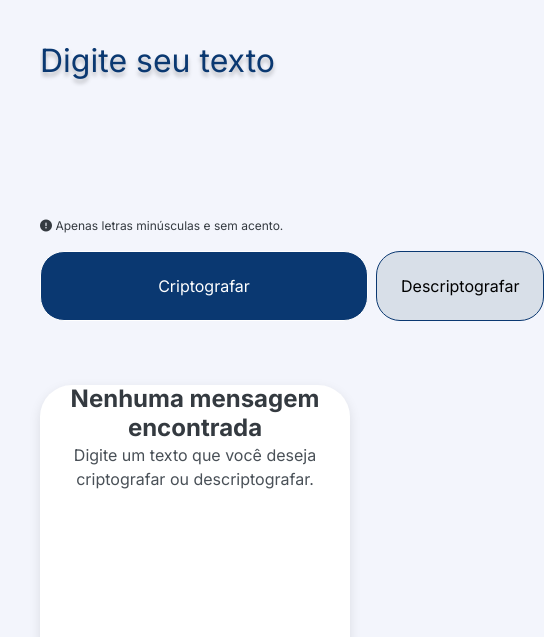
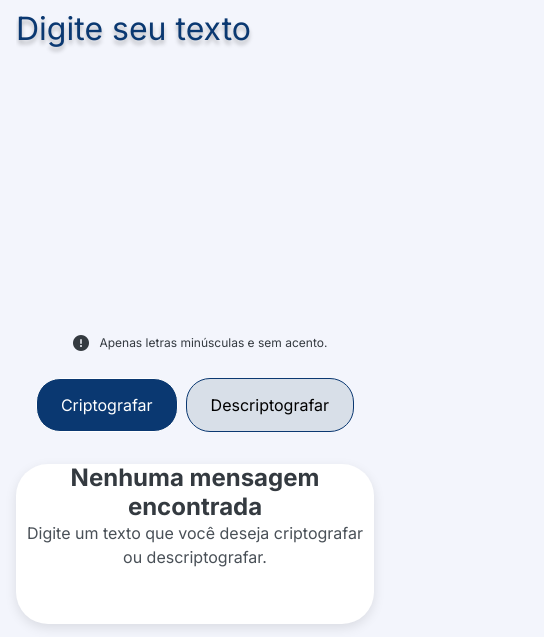
Before and after one commit to pedro1hen1/Decodificador-De-Texto, a plain HTML site: page index.html in a window 390 px wide. Shown: the part 104-741 px from the top of the page, 544 px wide, since content can reach past the window. Drawn offline with Linux system fonts and the light colour scheme.

Commit message:
modicando responsividade

```diff
--- a/assets/style/style.css
+++ b/assets/style/style.css
@@ -10,9 +10,13 @@
 * {
   margin: 0;
   padding: 0;
+  box-sizing: border-box;
 }
 
 body {
+  display: flex;
+  flex-direction: column;
+  min-height: 100%;
   background: var(--cor-primaria);
   color: var(--cor-segundaria);
   font-family: var(--fonte-primaria);
@@ -31,7 +35,6 @@ body {
   display: flex;
   margin: 1rem;
   justify-content: center;
-  margin: 1rem 0 0 0;
 }
 
 .box-esquerda {
@@ -46,6 +49,7 @@ body {
   background-color: var(--cor-primaria);
   color: var(--cor-terciaria);
   text-shadow: 0px 4px 4px rgba(0, 0, 0, 0.25);
+  text-align: justify;
   font-family: var(--fonte-primaria);
   font-size: 2rem;
   font-style: normal;
@@ -57,12 +61,20 @@ body {
   width: 100%;
 }
 .alerta {
+  display: flex;
+  align-items: center;
   color: var(--cor-quaternaria);
   font-family: var(--fonte-primaria);
   font-size: 0.75rem;
   font-style: normal;
   font-weight: 400;
   line-height: 150%;
+}
+.icon-alerta {
+  font-size: 1rem;
+  margin: 0.65rem;
+  width: 1rem;
+  height: 1rem;
 }
 
 ::placeholder {
@@ -215,55 +227,91 @@ body {
   color: var(--cor-primaria);
 }
 
-@media (max-width: 840px) {
-  .rodape {
-    position: static;
+/* Media Queries */
+
+/* Para telas grandes (desktops) */
+@media (max-width: 1200px) {
+  .container {
+    flex-direction: column;
+    align-items: center;
+    padding: 0;
+  }
+
+  .box-direito {
+    margin-top: 2rem;
+    width: 75%;
+    margin-left: auto;
+    margin-right: auto;
+    max-height: 10rem; /* Definindo uma altura máxima para o box direito */
+  }
+  .imagem-direita {
+    display: none;
   }
 }
 
+/* Para telas médias (tablets) */
+/* Para telas médias (tablets) */
 @media (max-width: 768px) {
+  .header-logo {
+    margin: 1rem auto;
+  }
+
   .container {
     flex-direction: column;
-    margin: 40px;
+    margin: 0;
+    padding: 1rem;
   }
 
-  .box-esquerda {
+  .box-esquerda,
+  .box-direito {
     width: 100%;
+    align-items: center;
+  }
+
+  .box-texto {
+    height: 20rem; /* Ajuste conforme necessário para a visão em dispositivos pequenos */
+  }
+
+  .botoes {
+    flex-direction: row;
+    justify-content: space-around;
+  }
+
+  .btn-Criptografar,
+  .btn-Descriptografar,
+  .btn-copiar {
+    width: auto; /* Mantém o tamanho automático dos botões */
+    margin-top: 0;
+    text-align: center; /* Centraliza o texto dentro dos botões */
+    padding: 1rem 1.5rem; /* Adiciona um padding uniforme */
+    font-size: 1rem; /* Mantém o tamanho original da fonte */
   }
 
   .imagem-direita {
     display: none;
   }
+}
 
-  .box-direito {
-    width: 100%;
-    margin: 4rem 0 0 0;
-    border-radius: 2rem;
-  }
-
-  .titulo-direita {
-    width: 100%;
-  }
-
-  .texto-direita {
-    width: 100%;
+/* Para telas pequenas (smartphones) */
+@media (max-width: 375px) {
+  .header-logo {
+    width: 5rem; /* Redução do tamanho do logo */
+    height: auto;
   }
 
   .box-texto {
-    height: 11.25rem;
+    height: 15rem; /* Ajuste conforme necessário para a visão em dispositivos pequenos */
   }
 
-  .rodape {
-    font-size: 1.2rem;
+  .alerta,
+  .btn-Criptografar,
+  .btn-Descriptografar {
+    font-size: 0.8rem; /* Redução do tamanho da fonte para melhor ajuste */
+  }
+
+  .conteudo-texto-direita,
+  .titulo-direita,
+  .texto-direita {
+    font-size: 0.9rem; /* Ajuste do tamanho da fonte nas descrições */
   }
 }
-
-@media (max-width: 375px) {
-  .botoes {
-    flex-direction: column;
-  }
-
-  .box-texto {
-    height: 36rem;
-  }
-}
--- a/index.html
+++ b/index.html
@@ -30,7 +30,7 @@
           placeholder="Digite seu texto"
         ></textarea>
         <span class="alerta">
-          <i class="fa-solid fa-circle-exclamation"></i>
+          <i class="icon-alerta fa-solid fa-circle-exclamation"></i>
           Apenas letras minúsculas e sem acento.
         </span>
         <div class="botoes">
```
